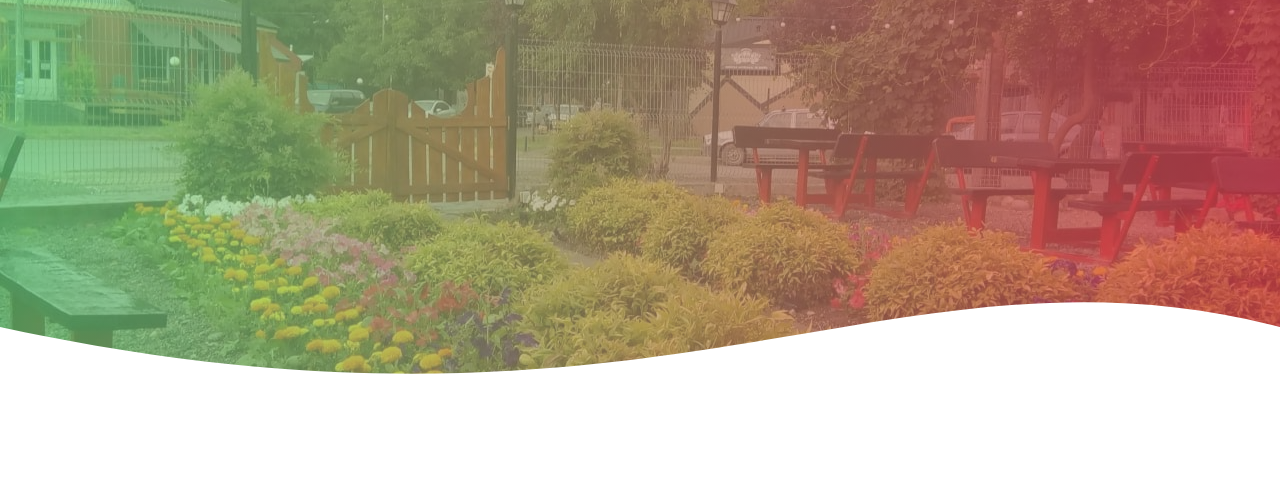
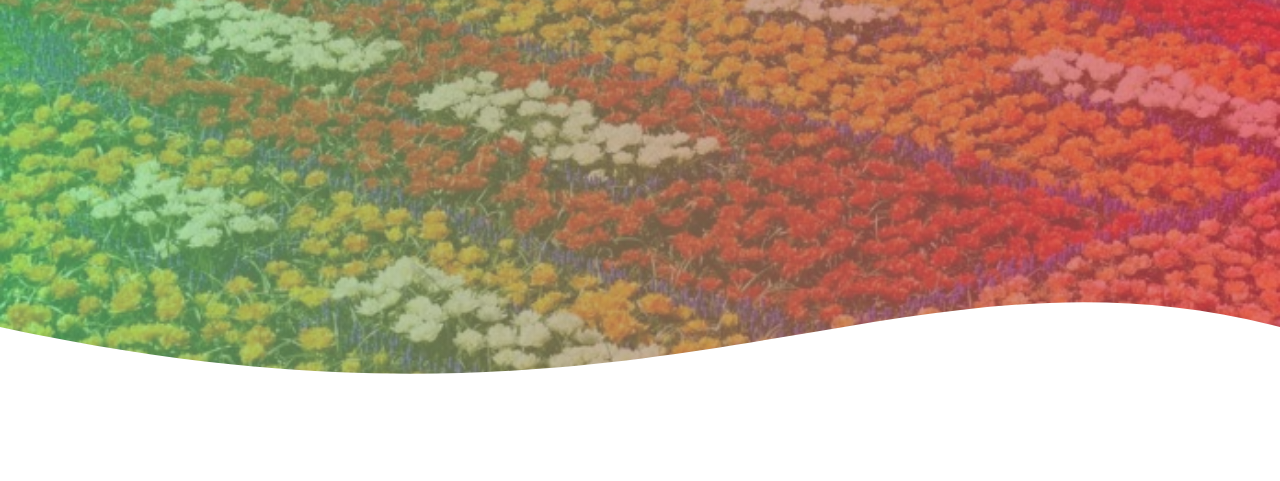
Before and after one commit to ClaudioDamianLopez/DecoJardin, a plain HTML site: page index.html in a window 1280 px wide. Shown: the part 173-654 px from the top of the page. Drawn offline with Linux system fonts and the light colour scheme.

Commit message:
cambio fot

```diff
--- a/CSS/style.css
+++ b/CSS/style.css
@@ -38,7 +38,8 @@ header {
   background: #dd3e54; /* fallback for old browsers */
   background: -webkit-linear-gradient(to right, #6be5859d, #dd3e53b7),
     url(../IMG/flores-colores-696x391.jpg); /* Chrome 10-25, Safari 5.1-6 */
-  background: linear-gradient(to right, #6be5859d, #dd3e53b7), url(../IMG/8.jpg); /* W3C, IE 10+/ Edge, Firefox 16+, Chrome 26+, Opera 12+, Safari 7+ */
+  background: linear-gradient(to right, #6be5859d, #dd3e53b7),
+    url(../IMG/flores-colores-696x391.jpg); /* W3C, IE 10+/ Edge, Firefox 16+, Chrome 26+, Opera 12+, Safari 7+ */
   background-size: cover;
   background-attachment: fixed;
   position: relative;
```
